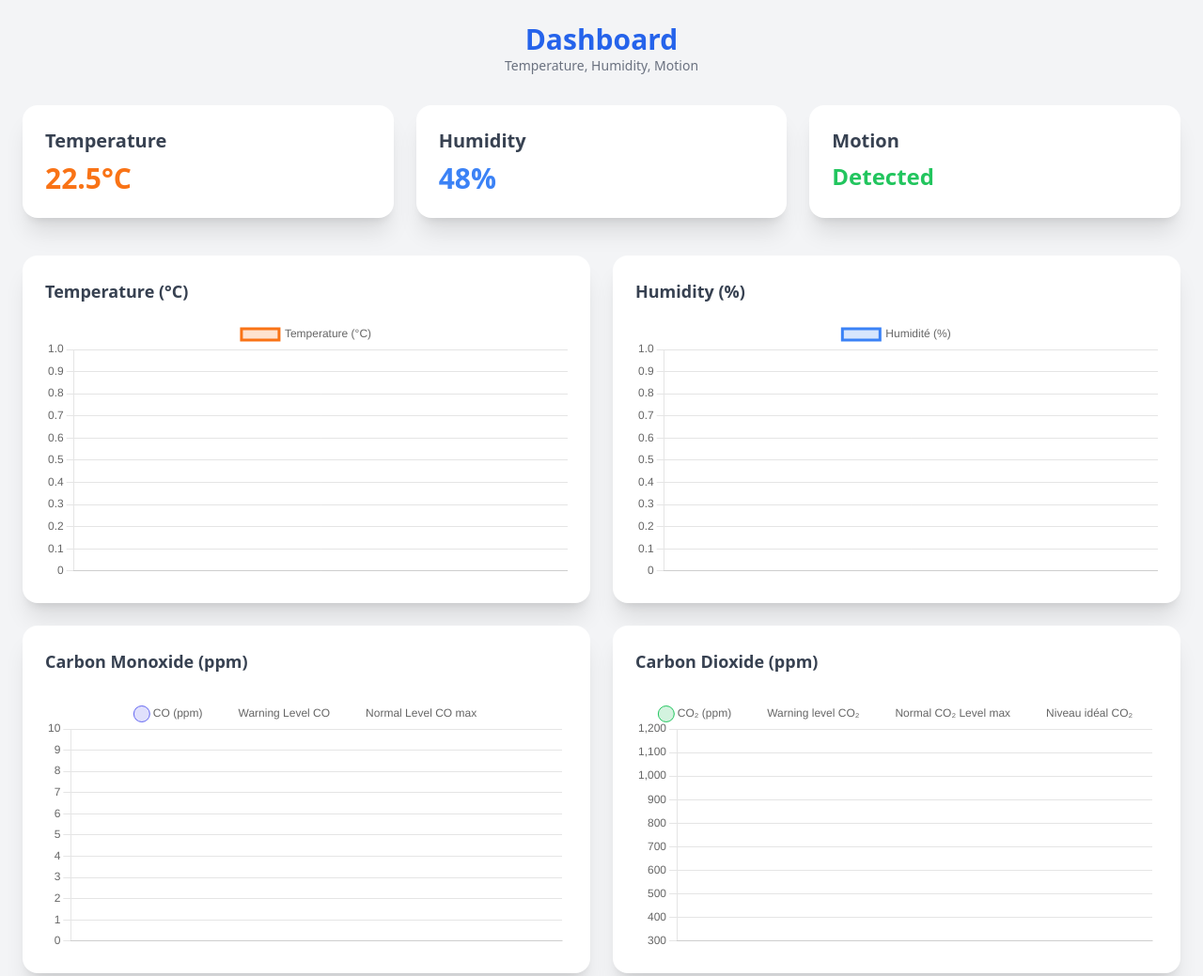
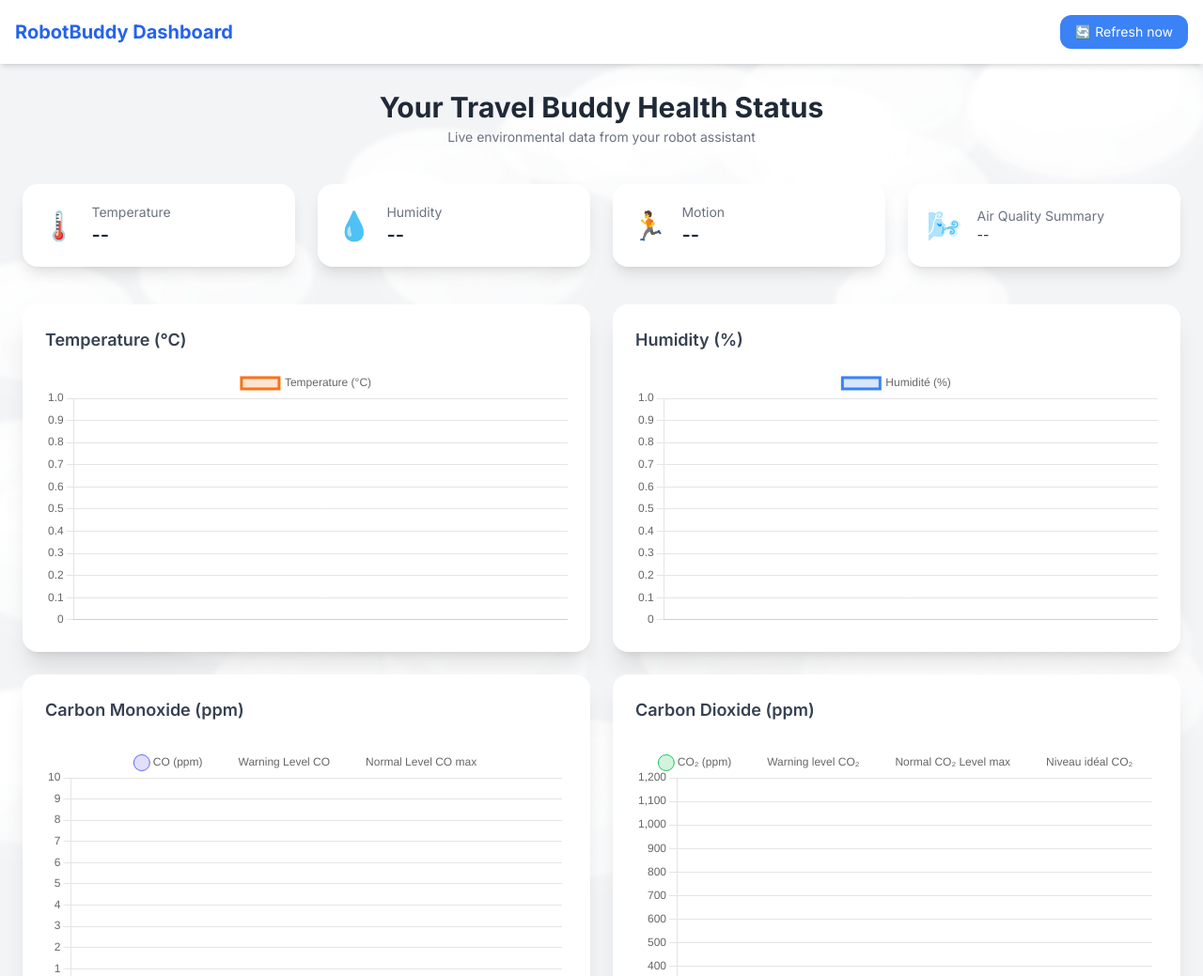
Before and after one commit to KJ-devs/travelbuddy, a website: page src/frontend/dashboard.html in a window 1280 px wide. Shown: the top 1039 px of the page at 94% size. Drawn offline with nearby package versions, Linux system fonts and the light colour scheme; some packages are replaced by stand-ins of ours; no server answers; a script that the page names is missing.

Commit message:
upgrade frontend

```diff
--- /dev/null
+++ b/src/frontend/dashboard.css
@@ -0,0 +1,92 @@
+.clouds {
+  position: absolute;
+  top: 0;
+  left: 0;
+  width: 100%;
+  height: 100%;
+  pointer-events: none;
+  z-index: -1;
+}
+
+.clouds .cloud {
+  position: absolute;
+  background: linear-gradient(
+    135deg,
+    rgba(255, 255, 255, 0.8),
+    rgba(255, 255, 255, 0.5)
+  );
+  border-radius: 50%;
+  filter: blur(2px);
+  animation: moveClouds 60s linear infinite;
+  box-shadow: inset 10px 10px 50px rgba(255, 255, 255, 0.4),
+    0 10px 40px rgba(255, 255, 255, 0.3);
+}
+
+.clouds .cloud:before {
+  content: "";
+  position: absolute;
+  top: -10px;
+  left: -10px;
+  right: -10px;
+  bottom: -10px;
+  border-radius: 50%;
+  border: 4px solid rgba(255, 255, 255, 0.7);
+  opacity: 0.6;
+}
+
+@keyframes moveClouds {
+  0% {
+    transform: translateX(-100%);
+  }
+  100% {
+    transform: translateX(100%);
+  }
+}
+
+.clouds .cloud:nth-child(odd) {
+  width: 250px;
+  height: 120px;
+  top: 10%;
+  left: 25%;
+}
+
+.clouds .cloud:nth-child(even) {
+  width: 300px;
+  height: 150px;
+  top: 40%;
+  left: 50%;
+}
+
+.clouds .cloud:nth-child(odd)::before {
+  background: linear-gradient(
+    135deg,
+    rgba(255, 255, 255, 0.9),
+    rgba(255, 255, 255, 0.6)
+  );
+  width: 70%;
+  height: 50%;
+  top: 15%;
+  left: 15%;
+  filter: blur(1px);
+}
+
+.clouds .cloud:nth-child(even)::before {
+  background: linear-gradient(
+    135deg,
+    rgba(255, 255, 255, 0.8),
+    rgba(255, 255, 255, 0.6)
+  );
+  width: 80%;
+  height: 60%;
+  top: 10%;
+  left: 10%;
+  filter: blur(1.5px);
+}
+
+.clouds .cloud:nth-child(even) {
+  animation-duration: 75s;
+}
+
+.clouds .cloud:nth-child(odd) {
+  animation-duration: 60s;
+}
--- a/src/frontend/dashboard.html
+++ b/src/frontend/dashboard.html
@@ -2,36 +2,69 @@
 <html lang="en">
 <head>
   <meta charset="UTF-8" />
-
   <title>Dashboard RobotBuddy</title>
   <script src="https://cdn.tailwindcss.com"></script>
   <script src="https://cdn.jsdelivr.net/npm/chart.js"></script>
-  <script defer src="./dashboard.js"></script>
   <script src="https://cdn.jsdelivr.net/npm/hammerjs@2.0.8"></script>
   <script src="https://cdn.jsdelivr.net/npm/chartjs-plugin-zoom@1.0.1/dist/chartjs-plugin-zoom.min.js"></script>
+  <script defer src="./dashboard.js"></script>
+  <link rel="stylesheet" href="dashboard.css" />
+  <link rel="preconnect" href="https://fonts.googleapis.com">
+  <link rel="stylesheet" href="https://fonts.googleapis.com/css2?family=Inter:wght@400;600;700&display=swap">
+  <style>
+    body { font-family: 'Inter', sans-serif; }
+  </style>
 </head>
-<body class="bg-gray-100 text-gray-800 font-sans  w-100">
-  <div class="min-h-screen p-6">
-    <header class="mb-8">
-      <h1 class="text-3xl font-bold text-center text-blue-600">Dashboard</h1>
-      <p class="text-center text-sm text-gray-500">Temperature, Humidity, Motion</p>
+<body class="bg-gray-100 text-gray-800 min-h-screen">
+
+  <!-- Navbar -->
+  <nav class="bg-white shadow-md fixed top-0 left-0 w-full z-50">
+    <div class="max-w-7xl mx-auto px-4 py-4 flex justify-between items-center">
+      <h1 class="text-xl font-bold text-blue-600">RobotBuddy Dashboard</h1>
+      <button onclick="refreshAllCharts()" class="bg-blue-500 hover:bg-blue-600 text-white px-4 py-2 rounded-xl text-sm">🔄 Refresh now</button>
+    </div>
+  </nav>
+<div class="clouds"></div>
+  <main class="pt-24 px-6 pb-10 max-w-7xl mx-auto">
+    <!-- Header section -->
+    <header class="text-center mb-10">
+      <h2 class="text-3xl font-bold text-gray-800">Your Travel Buddy Health Status</h2>
+      <p class="text-gray-500 text-sm mt-1">Live environmental data from your robot assistant</p>
     </header>
-    <div class="grid gap-6 md:grid-cols-3 mb-10">
-      <div class="bg-white shadow-xl rounded-2xl p-6">
-        <h2 class="text-xl font-semibold text-gray-700">Temperature</h2>
-        <p class="text-3xl font-bold text-orange-500 mt-2" id="temperature">22.5°C</p>
+
+    <!-- Quick Stats -->
+    <div class="grid grid-cols-1 sm:grid-cols-2 lg:grid-cols-4 gap-6 mb-10">
+      <div class="bg-white p-5 rounded-2xl shadow-lg flex items-center gap-4">
+        <div class="text-3xl text-orange-500">🌡️</div>
+        <div>
+          <p class="text-sm text-gray-500">Temperature</p>
+          <p class="text-xl font-semibold" id="temperature">--</p>
+        </div>
       </div>
-      <div class="bg-white shadow-xl rounded-2xl p-6">
-        <h2 class="text-xl font-semibold text-gray-700">Humidity</h2>
-        <p class="text-3xl font-bold text-blue-500 mt-2" id="humidity">48%</p>
+      <div class="bg-white p-5 rounded-2xl shadow-lg flex items-center gap-4">
+        <div class="text-3xl text-blue-500">💧</div>
+        <div>
+          <p class="text-sm text-gray-500">Humidity</p>
+          <p class="text-xl font-semibold" id="humidity">--</p>
+        </div>
       </div>
-      <div class="bg-white shadow-xl rounded-2xl p-6">
-        <h2 class="text-xl font-semibold text-gray-700">Motion</h2>
-        <p class="text-2xl font-bold mt-2" id="motionStatus">
-          <span class="text-green-500">Detected</span>
-        </p>
+      <div class="bg-white p-5 rounded-2xl shadow-lg flex items-center gap-4">
+        <div class="text-3xl text-green-500">🏃</div>
+        <div>
+          <p class="text-sm text-gray-500">Motion</p>
+          <p class="text-xl font-semibold" id="motionStatus">--</p>
+        </div>
+      </div>
+      <div class="bg-white p-5 rounded-2xl shadow-lg flex items-center gap-4">
+        <div class="text-3xl text-purple-500">🌬️</div>
+        <div>
+          <p class="text-sm text-gray-500">Air Quality Summary</p>
+          <p class="text-sm" id="airQualitySummary">--</p>
+        </div>
       </div>
     </div>
+
+    <!-- Graphs -->
     <div class="grid gap-6 md:grid-cols-2">
       <div class="bg-white shadow-xl rounded-2xl p-6">
         <h3 class="text-lg font-semibold text-gray-700 mb-4">Temperature (°C)</h3>
@@ -49,8 +82,7 @@
         <h3 class="text-lg font-semibold text-gray-700 mb-4">Carbon Dioxide (ppm)</h3>
         <canvas id="co2Chart"></canvas>
       </div>
-
     </div>
-  </div>
+  </main>
 </body>
 </html>
--- a/src/frontend/dashboard.js
+++ b/src/frontend/dashboard.js
@@ -21,11 +21,26 @@ const fetchArduinoData = async () => {
     return [];
   }
 };
+const updateAirQualitySummary = (latest) => {
+  const co2 = latest.sensors.co2?.value;
+  const co = latest.sensors.co?.value;
+
+  let summary = "Unknown";
+  if (co2 < 700 && co < 3) summary = "Good 🌿";
+  else if (co2 < 1000 && co < 5) summary = "Fair ⚠️";
+  else summary = "Poor 🛑";
+
+  document.getElementById("airQualitySummary").textContent = summary;
+};
+
 const updateHeaderValues = async () => {
   const data = await fetchArduinoData();
   if (!data.length) return;
 
   const latest = data[data.length - 1];
+
+  updateAirQualitySummary(latest);
+
   document.getElementById("temperature").textContent =
     latest.sensors.temperature?.value?.toFixed(1) + "°C" || "N/A";
 
@@ -35,7 +50,7 @@ const updateHeaderValues = async () => {
   const motionDetected = latest.sensors.motion?.value;
   document.getElementById("motionStatus").innerHTML = motionDetected
     ? '<span class="text-green-500">Détecté</span>'
-    : '<span class="text-red-500">Non détecté</span>';
+    : '<span class="text-red-500">Not detected</span>';
 };
 
 const updateTemperatureChart = async () => {
@@ -79,6 +94,32 @@ const updateCO2Chart = async () => {
   co2Chart.data.datasets[0].data = co2Values;
   co2Chart.update();
 };
+document.addEventListener("DOMContentLoaded", function () {
+  const cloudsContainer = document.querySelector(".clouds");
+
+  function createCloud() {
+    const cloud = document.createElement("div");
+    cloud.classList.add("cloud");
+
+    const width = Math.random() * (300 - 150) + 150;
+    const height = width * 0.6;
+    cloud.style.width = `${width}px`;
+    cloud.style.height = `${height}px`;
+
+    const top = Math.random() * window.innerHeight;
+    const left = Math.random() * window.innerWidth;
+    cloud.style.top = `${top}px`;
+    cloud.style.left = `${left}px`;
+
+    const animationDuration = Math.random() * (100 - 60) + 60;
+    cloud.style.animationDuration = `${animationDuration}s`;
+
+    cloudsContainer.appendChild(cloud);
+  }
+  for (let i = 0; i < 30; i++) {
+    createCloud();
+  }
+});
 
 const tempChart = new Chart(document.getElementById("tempChart"), {
   type: "line",
```
